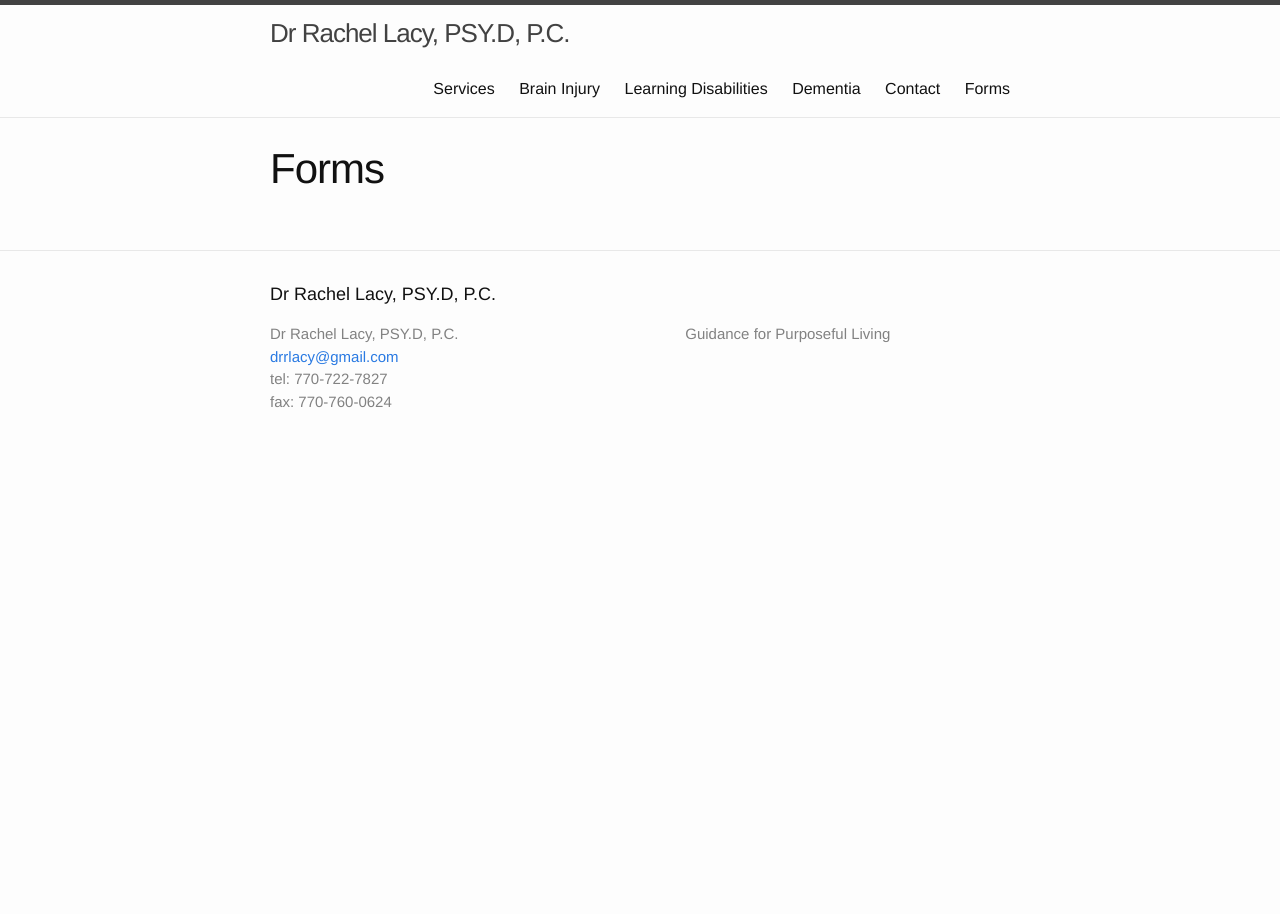
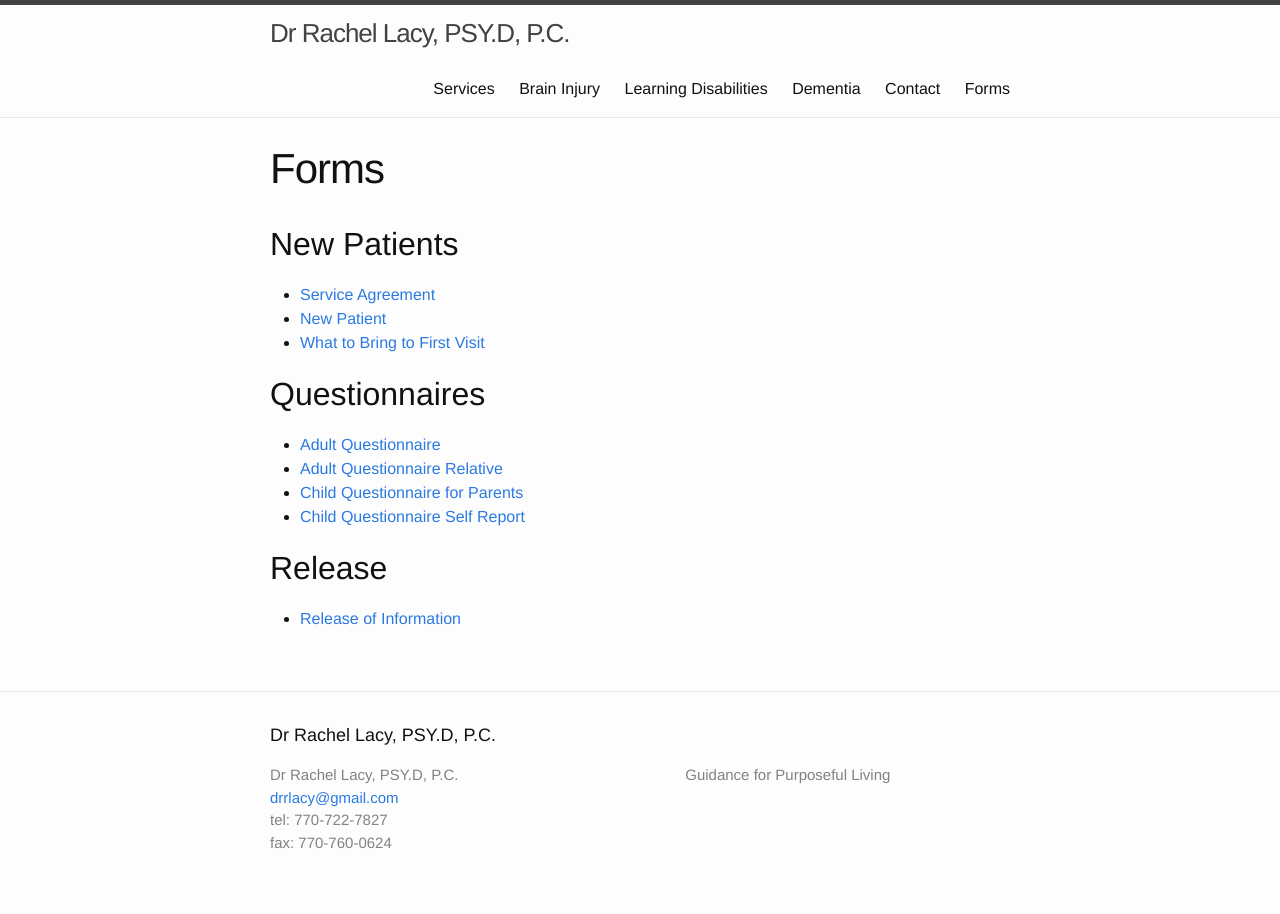
Before and after one commit to halcyon/renewedbrain.com, a Jekyll site: the page built from forms.md, in a window 1280 px wide. Built offline with Jekyll 4.4.1, drawn with Linux system fonts in a browser that asks for light colours.

Commit message:
Adding forms

```diff
--- a/forms.md
+++ b/forms.md
@@ -4,3 +4,16 @@ title: Forms
 permalink: /forms/
 weight: 6
 ---
+## New Patients
+* [Service Agreement](service-agreement.pdf)
+* [New Patient](new-patient.pdf)
+* [What to Bring to First Visit](what-to-bring-to-first-visit.pdf)
+
+## Questionnaires
+* [Adult Questionnaire](adult-questionnaire.pdf)
+* [Adult Questionnaire Relative](adult-questionnaire-relative.pdf)
+* [Child Questionnaire for Parents](child-questionnaire-for-parents.pdf)
+* [Child Questionnaire Self Report](child-questionnaire-self-report.pdf)
+
+## Release
+* [Release of Information](release-of-information.pdf)
```
Also changed, not shown: 8 other files.
